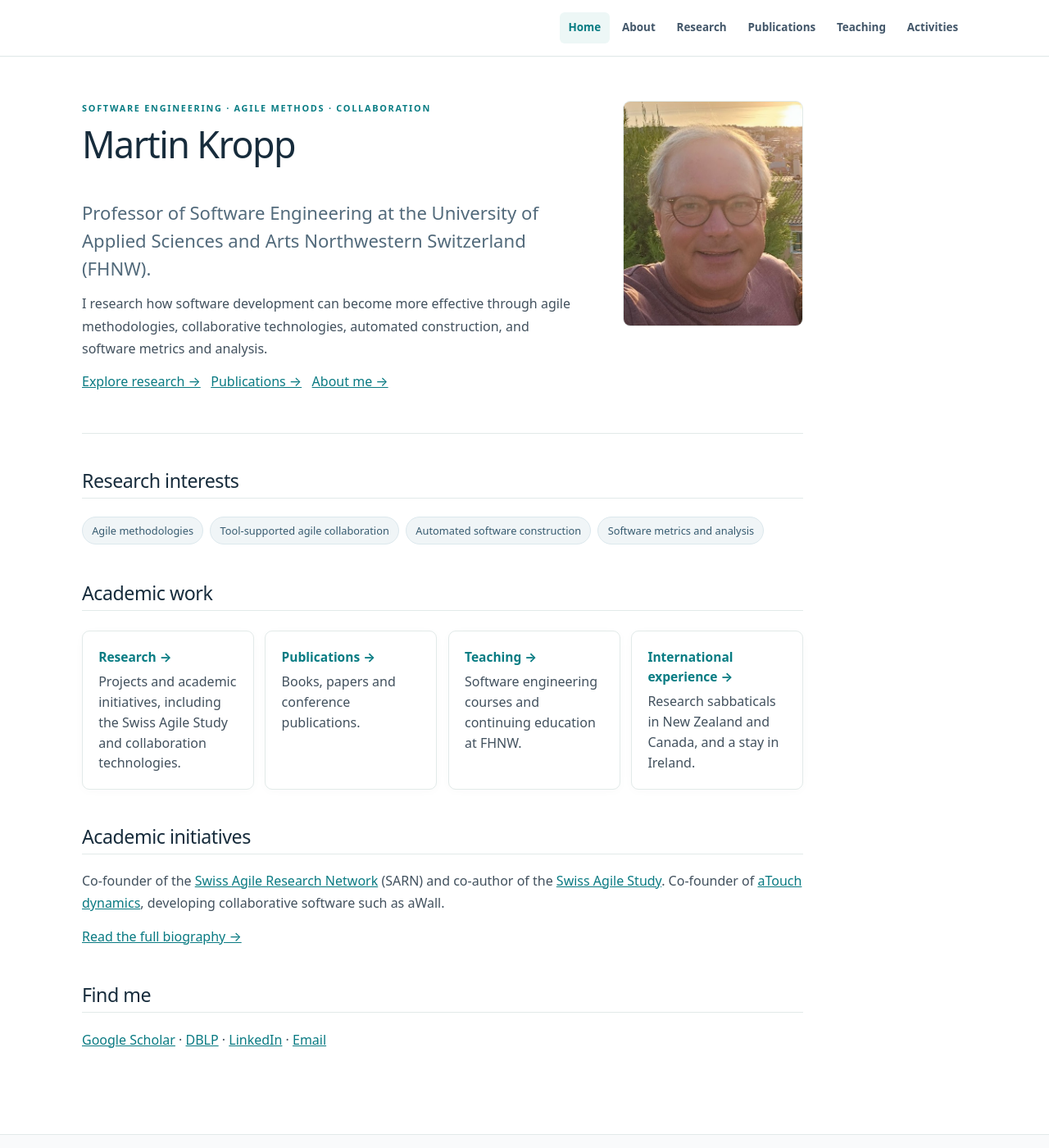
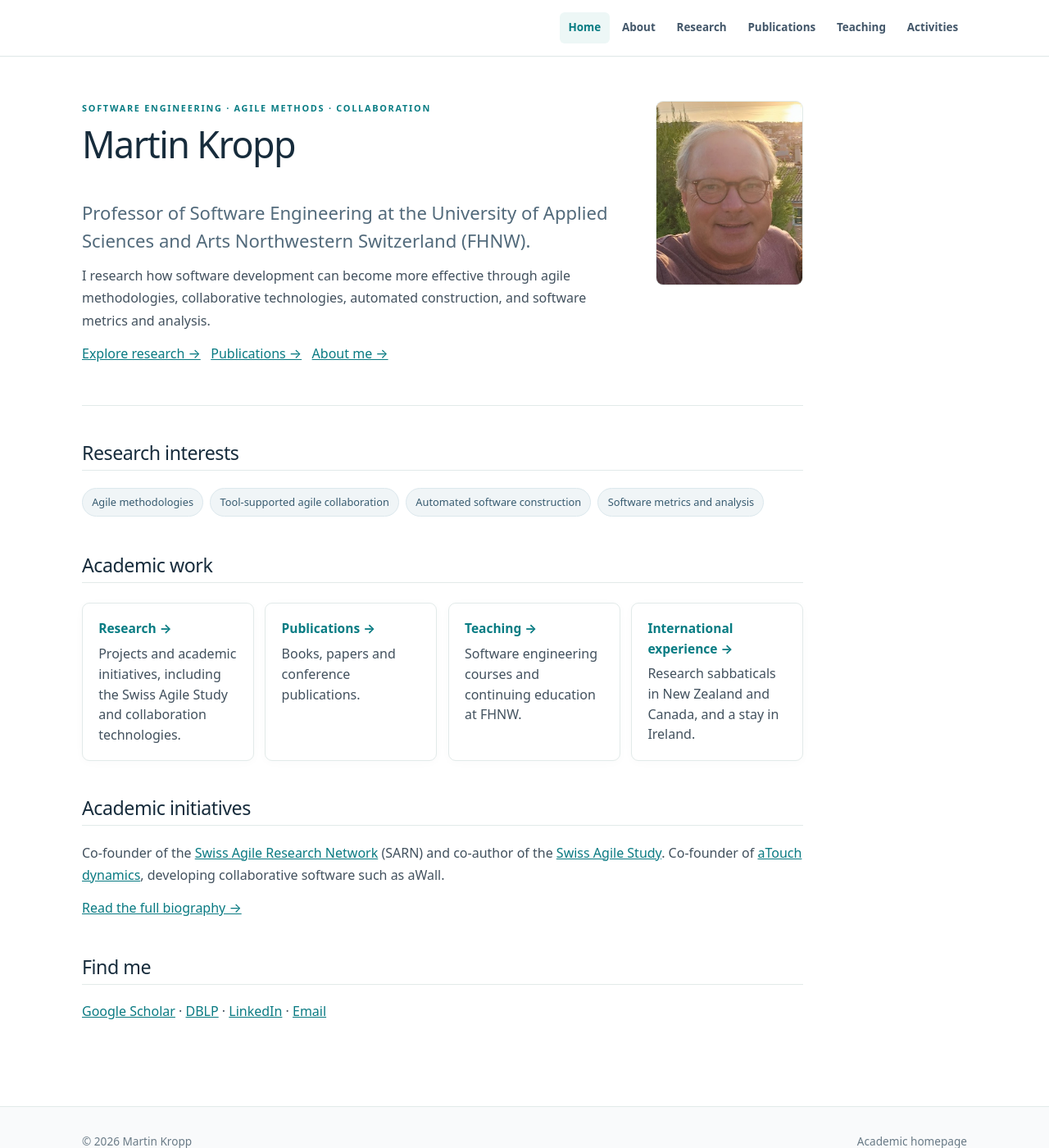
Before and after one commit to martinkropp/martinkropp.github.io, a Jekyll site: the page built from index.md, in a window 1280 px wide and 1400 px high. Shown: the whole window at 82% size. Built offline with Jekyll 4.4.1, drawn with Linux system fonts in a browser that asks for light colours.

Commit message:
Use one 180px variable for homepage portrait width

```diff
--- a/assets/css/site.css
+++ b/assets/css/site.css
@@ -135,10 +135,10 @@
 
 
 /* Homepage portrait: restrained academic split layout. */
-.hero-with-photo{display:grid;grid-template-columns:minmax(0,1fr) 220px;align-items:start;gap:clamp(1.5rem,4vw,3.5rem);max-width:100%}
+.hero-with-photo{display:grid;--portrait-width:180px;grid-template-columns:minmax(0,1fr) var(--portrait-width);align-items:start;gap:clamp(1.5rem,4vw,3.5rem);max-width:100%}
 .hero-with-photo .hero-content{min-width:0}
-.hero-portrait{display:block;width:100%;max-width:220px;height:auto;aspect-ratio:4/5;object-fit:cover;object-position:center top;border-radius:9px;border:1px solid var(--line)}
-@media(max-width:650px){.hero-with-photo{grid-template-columns:1fr}.hero-portrait{grid-row:1;max-width:155px;aspect-ratio:4/5}}
+.hero-portrait{display:block;width:100%;height:auto;aspect-ratio:4/5;object-fit:cover;object-position:center top;border-radius:9px;border:1px solid var(--line)}
+@media(max-width:650px){.hero-with-photo{grid-template-columns:1fr}.hero-portrait{grid-row:1;width:min(100%,var(--portrait-width));aspect-ratio:4/5}}
 
 /* Match the homepage heading's vertical start with all other page titles. */
 .hero.hero-with-photo{padding-top:0}
```
